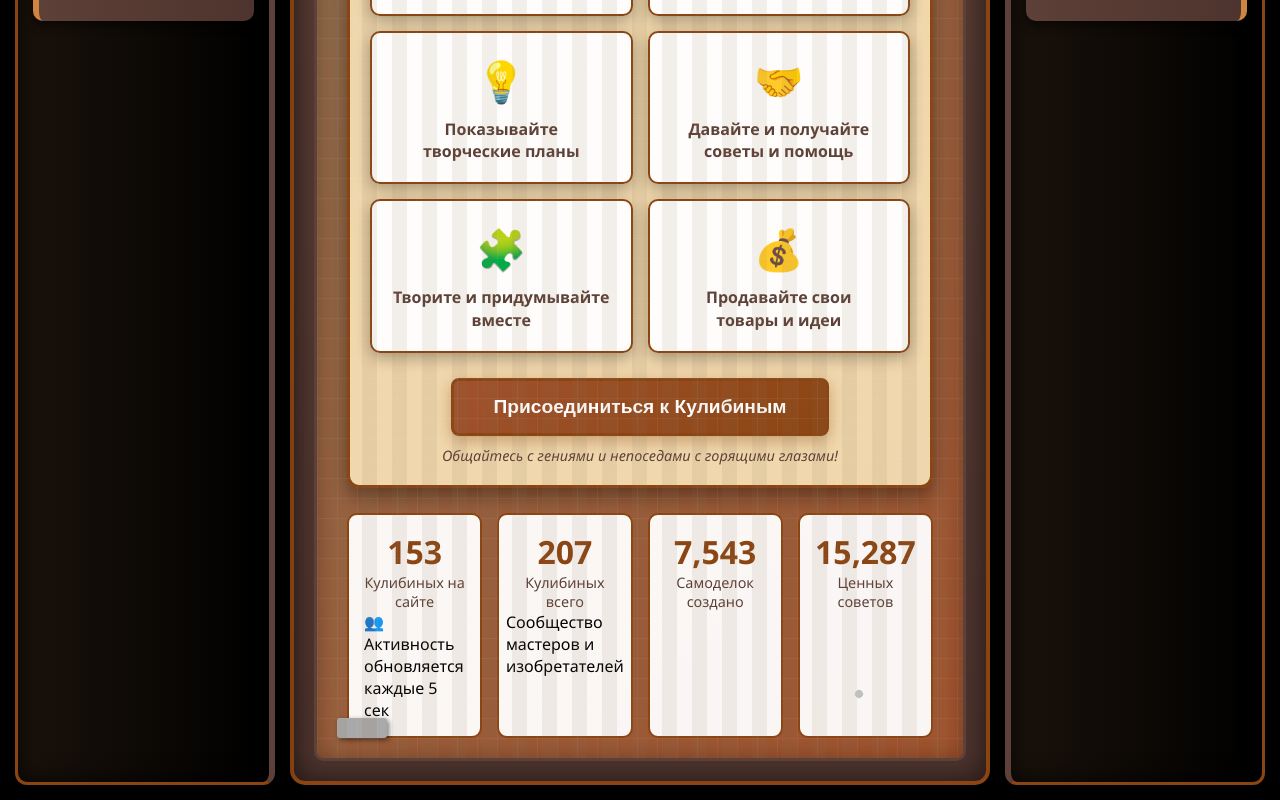
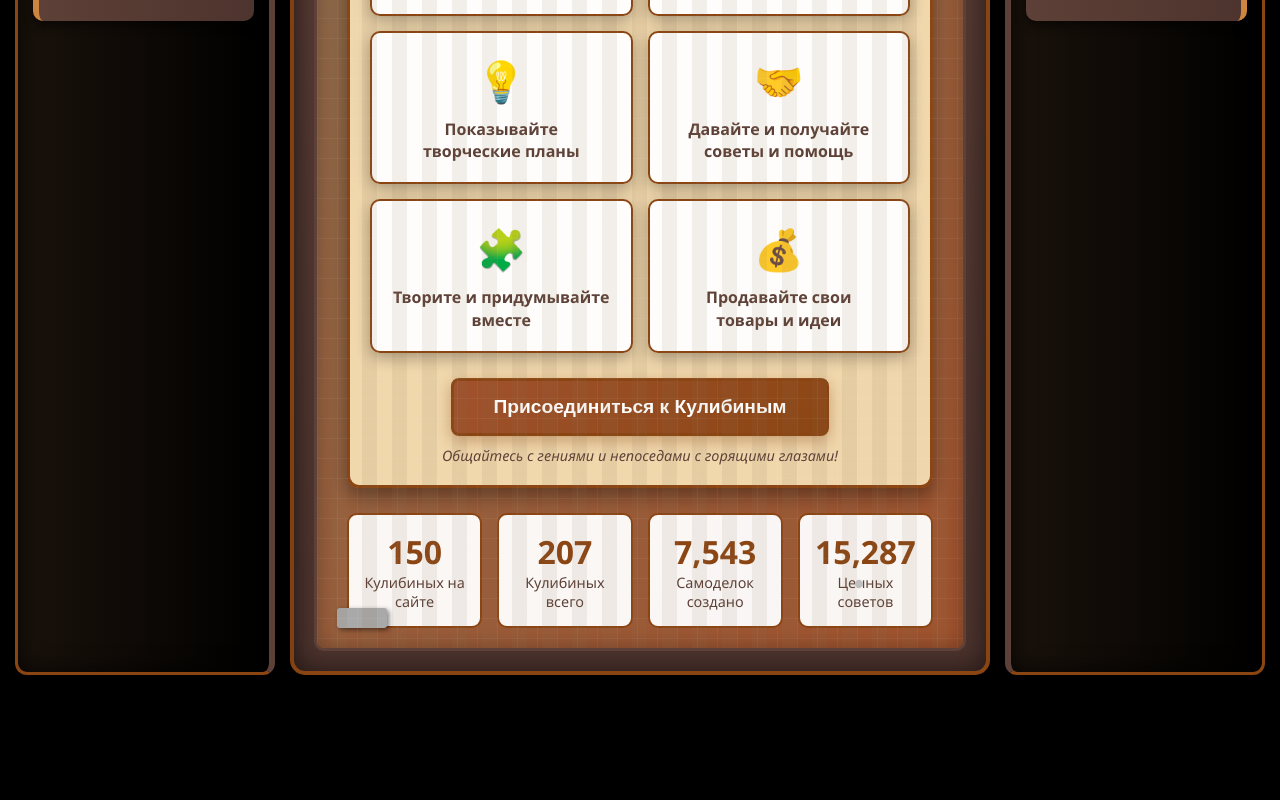
Before and after one commit to Zabretta/Zabretta, a Next.js app: page / in a window 1280 px wide. Shown: the part 690-1490 px from the top of the page. After the commit the page ends 1380 px from the top, so only its background shows below. Built offline with nearby package versions, Linux system fonts and the light colour scheme.

Commit message:
исправлен визуальный баг

```diff
--- a/components/Workbench.tsx
+++ b/components/Workbench.tsx
@@ -398,16 +398,10 @@ function WorkbenchContent() {
                 <div className="stat-item" title="Реальные онлайн + фиктивные онлайн (диапазон 100-200)">
                   <span className="stat-number">{communityStats.online.toLocaleString()}</span>
                   <span className="stat-label">Кулибиных на сайте</span>
-                  <div className="stat-hint">
-                    {communityStats.online > 0 ? '👥 Активность обновляется каждые 5 сек' : '🔄 Загрузка...'}
-                  </div>
                 </div>
                 <div className="stat-item" title="Реальные зарегистрированные + 207 фиктивных">
                   <span className="stat-number">{communityStats.total.toLocaleString()}</span>
                   <span className="stat-label">Кулибиных всего</span>
-                  <div className="stat-hint">
-                    Сообщество мастеров и изобретателей
-                  </div>
                 </div>
                 <div className="stat-item">
                   <span className="stat-number">{communityStats.projectsCreated.toLocaleString()}</span>
```
